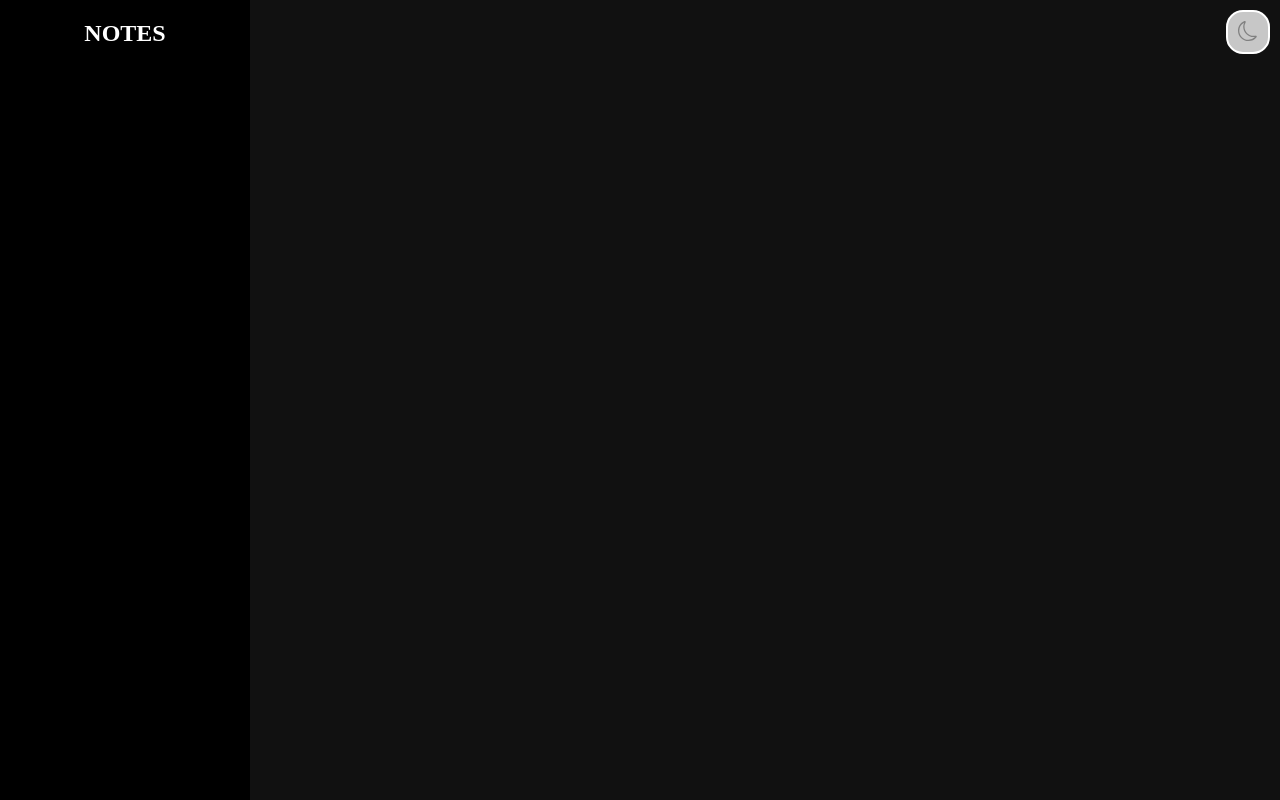
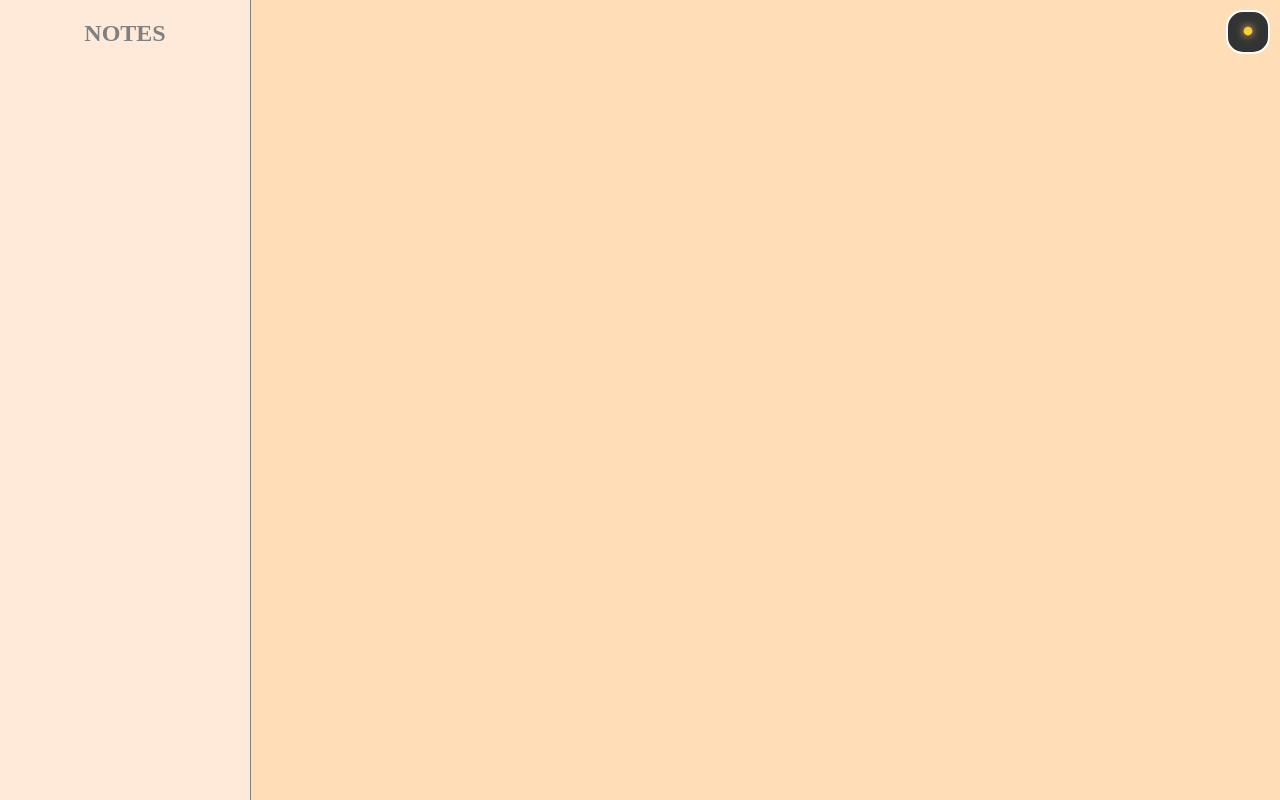
Before and after one commit to ashu-toshgoyal/Notion-by-us, a website: page public/index.html in a window 1280 px wide. Drawn offline with Linux system fonts and the light colour scheme.

Commit message:
Manuu here

```diff
--- a/package.json
+++ b/package.json
@@ -18,6 +18,7 @@
     "test": "echo \"Error: no test specified\" && exit 1"
   },
   "dependencies": {
+    "bootstrap-icons": "^1.13.1",
     "express": "^5.2.1",
     "mongodb": "^7.1.0",
     "mongoose": "^9.2.1"
--- a/public/index.html
+++ b/public/index.html
@@ -10,7 +10,7 @@
 
 <body>
 <div class="modechange">
-    <button class="icon">
+    <button class="icon" id="modechanger">
         <svg xmlns="http://www.w3.org/2000/svg" fill="currentColor"
             class="bi bi-moon" viewBox="0 0 16 16">
             <path
@@ -19,12 +19,12 @@
     </button>
 </div>
 
-    <div class="sidebar">
+    <div class="sidebar" id="sideid">
         <h2>NOTES</h2>
 
     </div>
 
-    <div class="editor">
+    <div class="editor" id="edid">
 
     </div>
 
--- a/public/script.js
+++ b/public/script.js
@@ -0,0 +1,60 @@
+let dlmode = document.getElementById('modechanger');
+let sidebarid = document.getElementById('sideid');
+let editorid = document.getElementById('edid');
+
+let darkMode = localStorage.getItem("theme") === "dark";
+
+/* Moon SVG */
+const moonIcon = `
+<svg xmlns="http://www.w3.org/2000/svg" fill="currentColor"
+viewBox="0 0 16 16">
+<path d="M6 .278a.77.77 0 0 1 .08.858 7.2 7.2 0 0 0-.878 3.46c0 4.021 3.278 7.277 7.318 7.277q.792-.001 1.533-.16a.79.79 0 0 1 .81.316.73.73 0 0 1-.031.893A8.35 8.35 0 0 1 8.344 16C3.734 16 0 12.286 0 7.71 0 4.266 2.114 1.312 5.124.06A.75.75 0 0 1 6 .278"/>
+</svg>`;
+
+/* Sun SVG */
+const sunIcon = `
+<svg xmlns="http://www.w3.org/2000/svg" fill="currentColor"
+viewBox="0 0 16 16">
+<path d="M8 4.5a3.5 3.5 0 1 0 0 7a3.5 3.5 0 0 0 0-7M8 1v2M8 13v2M1 8h2M13 8h2M3.22 3.22l1.42 1.42M11.36 11.36l1.42 1.42M12.78 3.22l-1.42 1.42M4.64 11.36l-1.42 1.42"/>
+</svg>`;
+
+function applyTheme() {
+    let container = document.querySelector(".modechange");
+
+    if (darkMode) {
+        sidebarid.style.background = 'black';
+        editorid.style.background = '#111';
+        sidebarid.style.borderRightColor = 'black';
+        sidebarid.style.color = 'grey';
+
+        container.style.background = "#d9d9d9"; // light button
+        dlmode.innerHTML = moonIcon;
+    } else {
+        sidebarid.style.background = '#ffeada';
+        editorid.style.background = '#ffdeb7';
+        sidebarid.style.borderRightColor = 'grey';
+        sidebarid.style.color = 'grey';
+
+        container.style.background = "#333"; // dark button
+        dlmode.innerHTML = sunIcon;
+
+        setTimeout(() => {
+            dlmode.querySelector("svg").classList.add("sun");
+        }, 10);
+    }
+}
+
+/* Load theme */
+applyTheme();
+
+dlmode.addEventListener('click', () => {
+    darkMode = !darkMode;
+    localStorage.setItem("theme", darkMode ? "dark" : "light");
+
+    applyTheme();
+
+    let svg = dlmode.querySelector("svg");
+    svg.classList.add("rotate");
+
+    setTimeout(() => svg.classList.remove("rotate"), 600);
+});
--- a/public/style.css
+++ b/public/style.css
@@ -9,29 +9,32 @@ body {
     display: flex;
     justify-content: center;
     width: 250px;
+    border-right: 0.3px solid;
+    border-right-color: white;
     background: black;
     color: white;
 }
-
 .editor {
     flex: 1;
     background: #111;
 }
 
 .modechange {
-    height: 40px;
-    width: 40px;
-    border: 2px solid white;
-    position: absolute;
-    top: 10px;
-    right: 10px;
-    border-radius: 17px;
-    background-color: #c7c7c7;
+    height:40px;
+    width:40px;
+    border:2px solid white;
+    position:absolute;
+    top:10px;
+    right:10px;
+    border-radius:17px;
 
-    display: flex;
-    align-items: center;
-    justify-content: center;
+    display:flex;
+    align-items:center;
+    justify-content:center;
+
+    transition: background 0.4s ease;
 }
+
 
 .icon {
     border: none;
@@ -39,8 +42,20 @@ body {
     cursor: pointer;
 }
 
+/* Icon animation */
 .icon svg {
     height: 20px;
     width: 20px;
-    color: grey;
+    transition: transform 0.6s ease, filter 0.4s ease;
 }
+
+/* rotation animation */
+.rotate {
+    transform: rotate(180deg);
+}
+
+/* sun glow */
+.sun {
+    color: #ffcc33;
+    filter: drop-shadow(0 0 4px #ffd966);
+}
```
Also changed, not shown: 1 other file.
